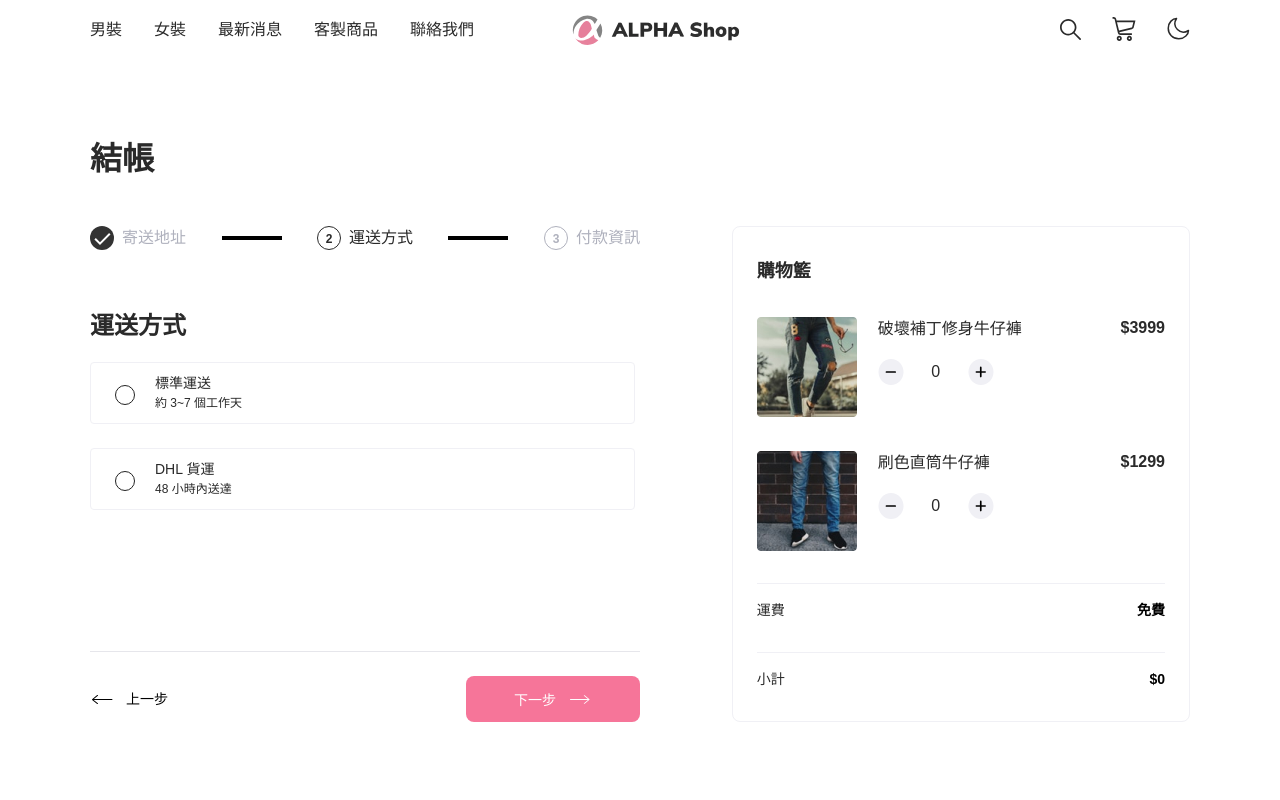
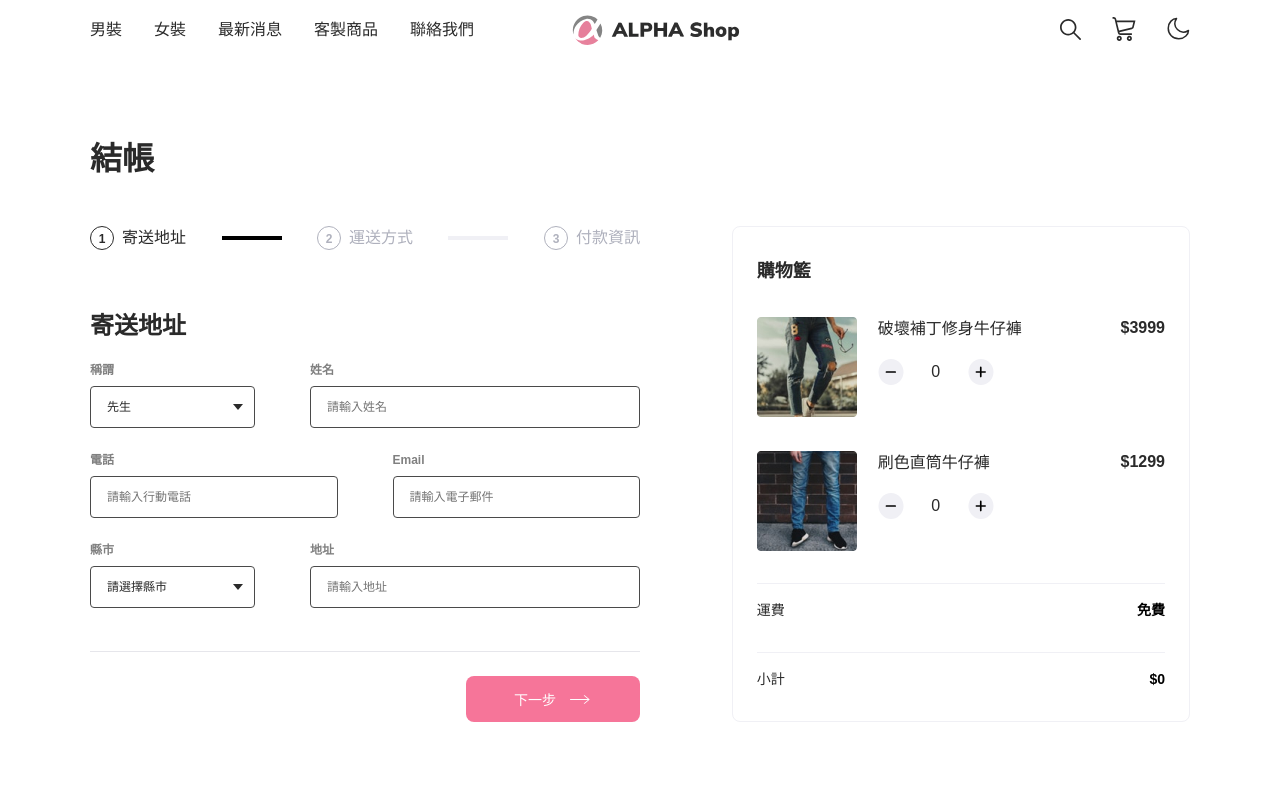
Before and after one commit to yinglin93/alpha-shop, a React (Create React App) app: page / in a window 1280 px wide. Shown: the top 800 px of the page. Built offline with nearby package versions, Linux system fonts and the light colour scheme.

Commit message:
fix progressControl button function

```diff
--- a/src/components/Main/MainPage.jsx
+++ b/src/components/Main/MainPage.jsx
@@ -28,7 +28,7 @@ const RegisterTitle = styled.h2`
 `
 
 function MainPage() {
-  const [shopPhase, setShopPhase] = useState(2);
+  const [shopPhase, setShopPhase] = useState(1);
 
   return (
   <>
--- a/src/components/Main/ProgressControl/ProgressControl.jsx
+++ b/src/components/Main/ProgressControl/ProgressControl.jsx
@@ -5,7 +5,7 @@ import leftArrow from '../../../Assets/icons/left-arrow.svg'
 function PreStep({shopPhase, setShopPhase}){
   const goPreStep = () => {
     if (shopPhase > 1) {
-      setShopPhase(shopPhase - 1);
+      setShopPhase(shopPhase-1);
     }
   }
 
@@ -22,8 +22,9 @@ function PreStep({shopPhase, setShopPhase}){
 
 function NextStep({nextStep, shopPhase, setShopPhase}){
   const goNextStep = () => {
-    if ({shopPhase} < 3) {
-      setShopPhase({shopPhase} + 1);
+    console.log(shopPhase)
+    if (shopPhase < 3) {
+      setShopPhase(shopPhase+1);
     }
   }
 
@@ -38,14 +39,14 @@ function NextStep({nextStep, shopPhase, setShopPhase}){
   )
 }
 
-function ProgressControl({shopPhase}) {
+function ProgressControl({shopPhase, setShopPhase}) {
   return (
     <>
     <section className="progress-control-container col col-lg-6 col-sm-12">
       <section className="button-group col col-12">
-        {shopPhase === 1 && <NextStep nextStep = "下一步"/>}
-        {shopPhase === 2 && <><PreStep/><NextStep nextStep = "下一步"/></> }
-        {shopPhase === 3 && <><PreStep/><NextStep nextStep = "確認下單"/></>}
+        {shopPhase === 1 && <NextStep nextStep = "下一步" shopPhase={shopPhase} setShopPhase={setShopPhase}/>}
+        {shopPhase === 2 && <><PreStep shopPhase={shopPhase} setShopPhase={setShopPhase}/><NextStep nextStep = "下一步" shopPhase={shopPhase} setShopPhase={setShopPhase}/></> }
+        {shopPhase === 3 && <><PreStep shopPhase={shopPhase} setShopPhase={setShopPhase}/><NextStep nextStep = "確認下單" shopPhase={shopPhase} setShopPhase={setShopPhase}/></>}
        </section>
     </section>
     </>
```
